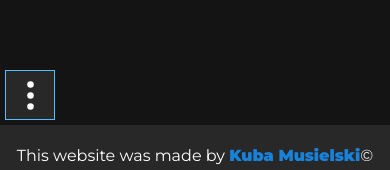
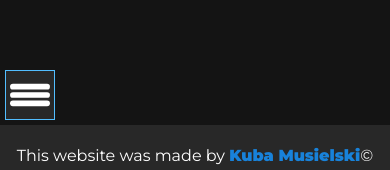
Before and after one commit to KubaZary1/portfolio, a Next.js app: page / in a window 390 px wide. Shown: the part 719-889 px from the top of the page. Built offline with nearby package versions, Linux system fonts and the light colour scheme.

Commit message:
changed the mobile navbar icon

```diff
--- a/components/Navbar.module.css
+++ b/components/Navbar.module.css
@@ -30,8 +30,12 @@
   display: none;
   height: 50px;
   width: 50px;
-  font-size: 35px;
   cursor: pointer;
+}
+.buttonIcon {
+  height: 50px;
+  filter: invert(100%) sepia(0%) saturate(0%) hue-rotate(0deg) brightness(100%)
+    contrast(100%);
 }
 @media only screen and (max-width: 600px) {
   .logo {
--- a/components/Navbar.tsx
+++ b/components/Navbar.tsx
@@ -1,9 +1,10 @@
 "use client";
 
-import {IoEllipsisVertical} from "react-icons/io5"
 import Link from "next/link";
 import styles from "./Navbar.module.css"
 import { useState } from "react";
+import buttonMenuIcon from "../public/menu.svg"
+import Image from "next/image";
 
 export default function Navbar() {
   const [navbarMobileState, setNavbarMobileState] = useState(false)
@@ -21,7 +22,7 @@ export default function Navbar() {
         })}
       </div>
     </nav>
-    <button type="button" className={styles.mobileNavbarButton} onClick={() => setNavbarMobileState(prev => !prev)} title="toggle navbar"><IoEllipsisVertical /></button>
+    <button type="button" className={styles.mobileNavbarButton} onClick={() => setNavbarMobileState(prev => !prev)} title="toggle navbar"><Image className={styles.buttonIcon} src={buttonMenuIcon} alt="MENU"/></button>
     </>
   )
 };
--- a/package.json
+++ b/package.json
@@ -17,7 +17,6 @@
     "next": "13.4.1",
     "react": "18.2.0",
     "react-dom": "18.2.0",
-    "react-icons": "^4.8.0",
     "typescript": "5.0.4",
     "typewriter-effect": "^2.19.0"
   }
```
Also changed, not shown: public/menu.svg (added), 1 other file (tests, documents, lock files or other folders).
